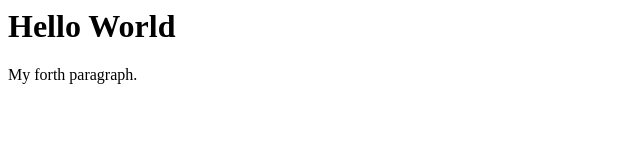
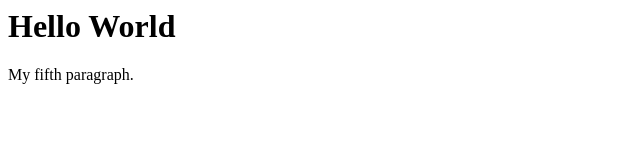
Before and after one commit to unluckyBear/firstgit, a plain HTML site: page index.html in a window 1280 px wide. Shown: the full height of the page, 0-640 px from the left. Drawn offline with Linux system fonts and the light colour scheme.

Commit message:
modify index.html

```diff
--- a/index.html
+++ b/index.html
@@ -1,6 +1,6 @@
 <html>
 <body>
 <h1>Hello World</h1>
-<p>My forth paragraph.</p>
+<p>My fifth paragraph.</p>
 </body>
 </html>
```
